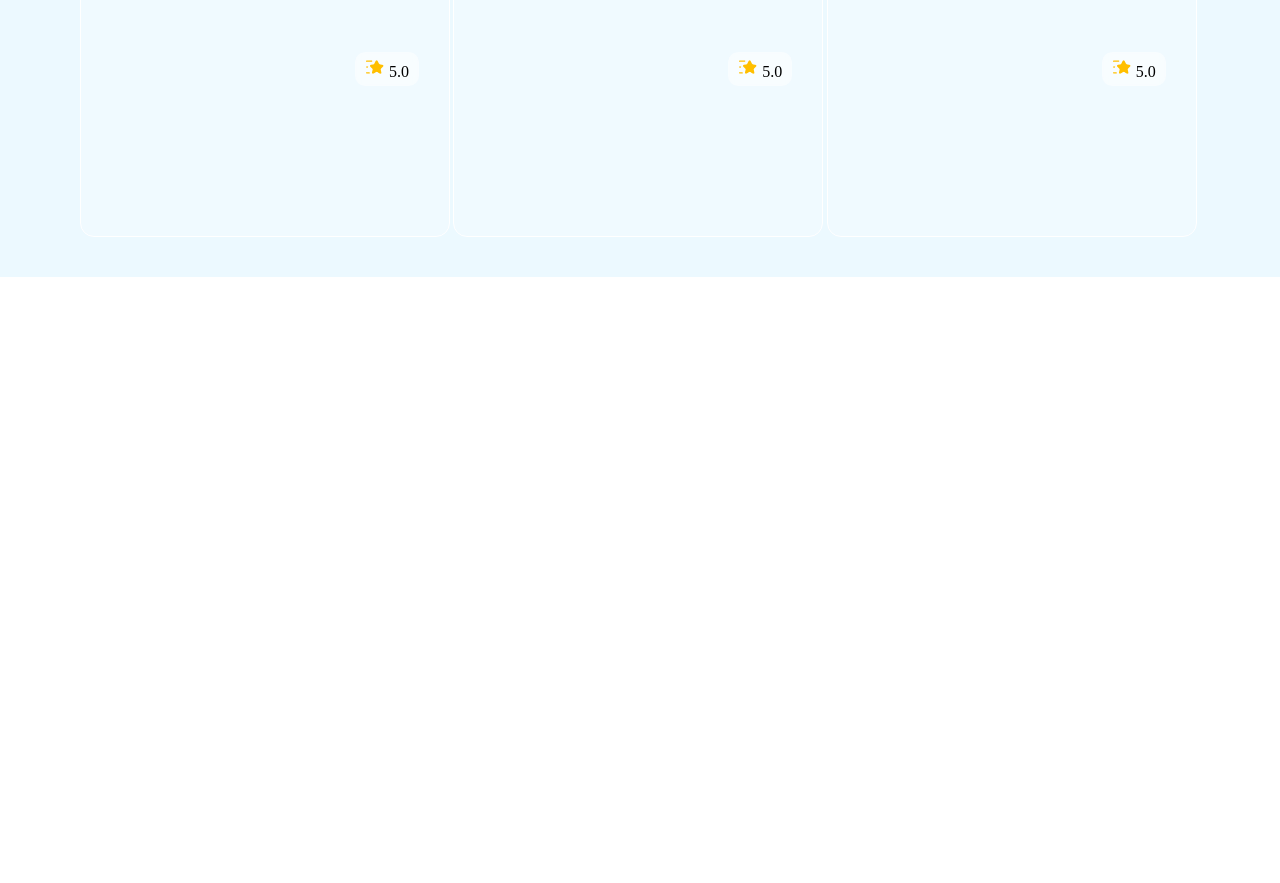
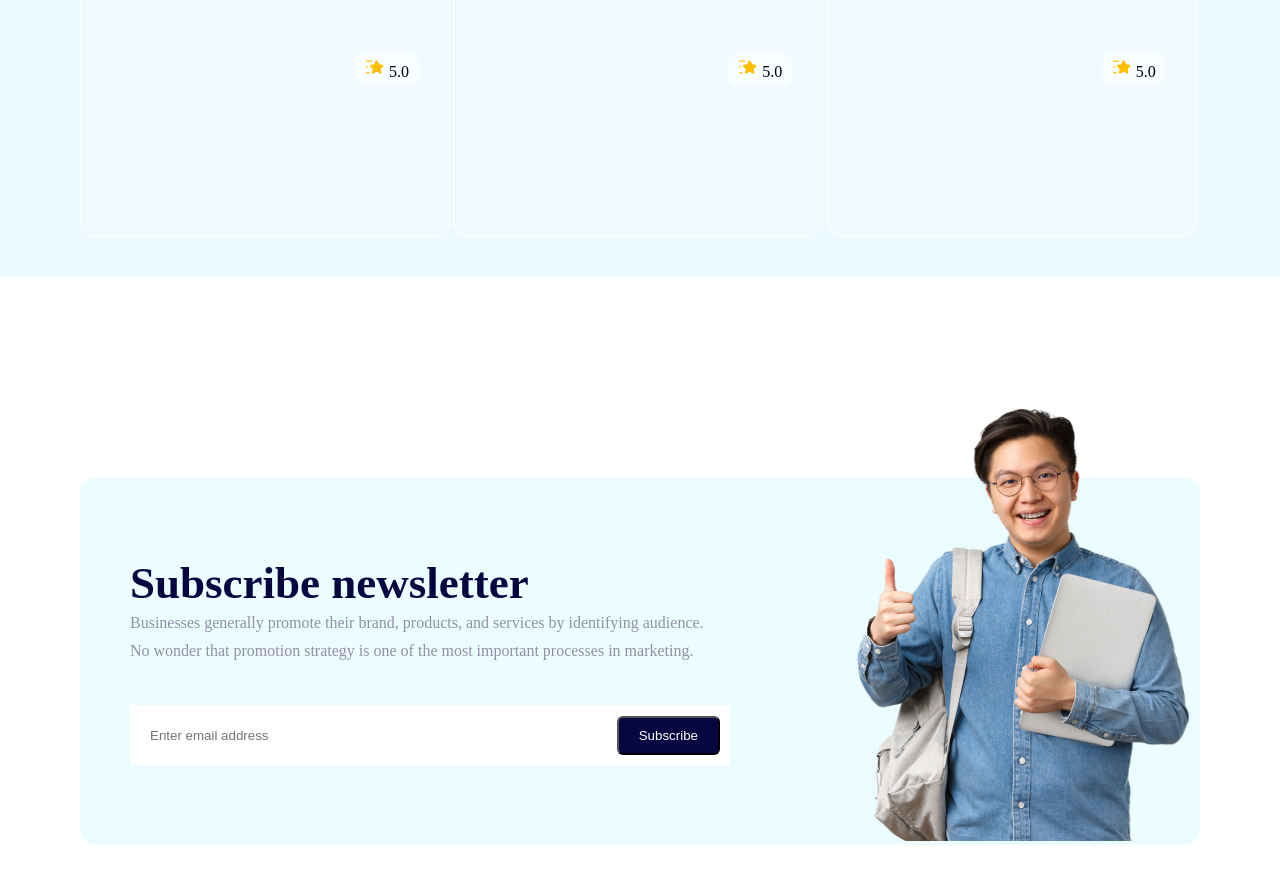
Before and after one commit to HridaySarder/bizpro-business, a plain HTML site: page index.html in a window 1280 px wide. Shown: the part 2670-3553 px from the top of the page. Before the commit the page ends 2947 px from the top, so only its background shows below. Drawn offline with Linux system fonts and the light colour scheme.

Commit message:
added subscribe section

```diff
--- a/index.html
+++ b/index.html
@@ -195,5 +195,28 @@
         </div>
       </div>
     </div>
+    <!-- subscribe section -->
+    <div class="subscribe-news">
+      <div class="subcribe-content">
+        <h1>Subscribe newsletter</h1>
+        <p>
+          Businesses generally promote their brand, products, and services by
+          identifying audience. <br />
+          No wonder that promotion strategy is one of the most important
+          processes in marketing.
+        </p>
+        <div class="btn-container">
+          <input
+            class="email-btn"
+            type="text"
+            placeholder="Enter email address"
+          />
+          <button class="subscribe-btn">Subscribe</button>
+        </div>
+      </div>
+      <div class="subscribe-img">
+        <img src="./image/university-abroad.png" alt="img" />
+      </div>
+    </div>
   </body>
 </html>
--- a/style.css
+++ b/style.css
@@ -322,3 +322,59 @@ li a {
   font-style: normal;
   font-weight: 500;
 }
+
+.subscribe-news {
+  border-radius: 16px;
+  background: #ecfdff;
+  padding: 80px 50px;
+  margin: 200px 80px;
+  display: flex;
+  justify-content: space-between;
+  align-items: center;
+  position: relative;
+}
+
+.subcribe-content h1 {
+  color: #060640;
+  font-size: 45px;
+  font-style: normal;
+  font-weight: 700;
+}
+.subcribe-content p {
+  color: #9090a7;
+  font-size: 16px;
+  font-style: normal;
+  font-weight: 400;
+  line-height: 28px; /* 175% */
+}
+
+.subscribe-img {
+  position: absolute;
+  bottom: 0;
+  right: 0;
+}
+
+.email-btn {
+  margin-top: 40px;
+  width: 600px;
+  height: 60px;
+  flex-shrink: 0;
+  border: none;
+  padding: 20px;
+
+}
+
+.btn-container{
+  position: relative;
+}
+
+.subscribe-btn{
+  padding: 10px 20px;
+  margin-left: 5px;
+  border-radius: 6px;
+  background-color: #060640;
+  color: white;
+  position: absolute;
+  right: 10px;
+  bottom: 10px;
+}
```
Also changed, not shown: image/university-abroad.png (renamed from image/university-study-abroad-lifestyle-concept-satisfied-happy-asian-male-student-glasses-shirt-showing-thumbs-up-approval-likes-studying-college-holding-laptop-backpack 1.png).
